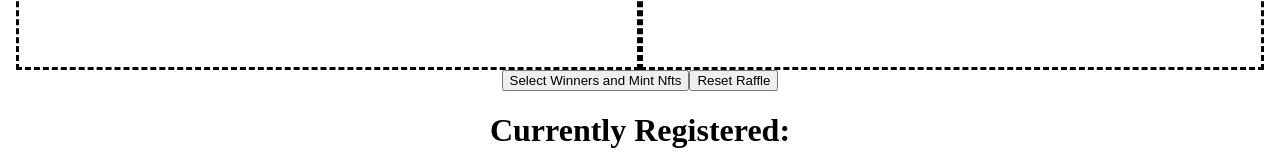
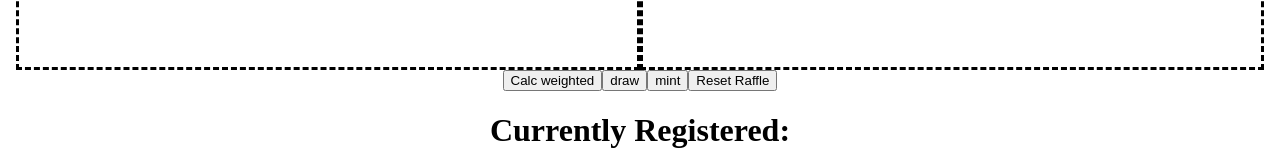
Before and after one commit to IanSmith1337/EmeraldWallet, a React (Create React App) app in the folder website/: page / in a window 1280 px wide. Shown: the part 796-952 px from the top of the page. Built offline with nearby package versions, Linux system fonts and the light colour scheme.

Commit message:
Hopefully this works

```diff
--- a/website/src/Pages/Home.js
+++ b/website/src/Pages/Home.js
@@ -97,25 +97,7 @@ export default function Home() {
     }
   }
 
-  const pullWinners = async function (num, wA, contract, minter) {
-    let wins = await contract.getWinnersFromRaffle()
-    let current = 0
-    let end = num
-    let max = minter.getSupply()
-    while (current < end && wins.length < max) {
-      try {
-        var addr = wA[Math.floor(Math.random() * wA.length)]
-        await contract.setWinnersFromRaffle(addr)
-        wins = await contract.getWinnersFromRaffle()
-        current++
-      } catch (error) {
-        continue
-      }
-    }
-    return wins
-  }
-
-  const awardAndMint = async () => {
+  const calcWeighted = async () => {
     try {
       const { ethereum } = window
 
@@ -127,31 +109,65 @@ export default function Home() {
           contractABI,
           signer,
         )
-        const minterContract = new ethers.Contract(
-          contractAddressMinter,
-          contractABIMinter,
+
+        await raffleContract.calcWeightedArrayFromRaffle({
+          gasLimit: 2000,
+        })
+      }
+    } catch (error) {
+      console.log('error')
+    }
+  }
+
+  const draw = async () => {
+    try {
+      const { ethereum } = window
+
+      if (ethereum) {
+        const provider = new ethers.providers.Web3Provider(ethereum)
+        const signer = provider.getSigner()
+        const raffleContract = new ethers.Contract(
+          contractAddress,
+          contractABI,
           signer,
         )
 
-        await raffleContract.calcWeightedArrayFromRaffle()
-        let weighted = await raffleContract.getWeightedFromRaffle()
-        const wArray = await weighted
-        var winnersList = await pullWinners(
-          1,
-          wArray,
-          raffleContract,
-          minterContract,
+        var wArray = await raffleContract.getWeightedFromRaffle()
+        console.log(wArray)
+        var addr = wArray[Math.floor(Math.random() * wArray.length)]
+        await raffleContract.setWinnersFromRaffle(addr)
+      }
+    } catch (error) {
+      console.log('error')
+    }
+  }
+
+  const mint = async () => {
+    try {
+      const { ethereum } = window
+
+      if (ethereum) {
+        const provider = new ethers.providers.Web3Provider(ethereum)
+        const signer = provider.getSigner()
+
+        const minterContract = new ethers.Contract(
+          contractAddressMinter,
+          contractABI,
+          signer,
         )
 
-        console.log(winnersList)
-        if (winnersList.length > 0) {
-          console.log('Drawing #1 Winners:')
-          winnersList.forEach((win) => {
-            console.log(' hi ', win.toString())
-            minterContract.mintTo(win)
-          })
-          setWinners(winnersList.toString())
-        }
+        const raffleContract = new ethers.Contract(
+          contractAddress,
+          contractABI,
+          signer,
+        )
+
+        var winList = await raffleContract.getWinnersFromRaffle()
+
+        winList.forEach((win) => {
+          console.log(win.toString())
+          minterContract.mintTo(win)
+        })
       }
     } catch (error) {
       console.log('error')
@@ -231,12 +247,12 @@ export default function Home() {
       )}
       {!admin && (
         <div>
-          <button onClick={awardAndMint}> Select Winners and Mint Nfts</button>
+          <button onClick={calcWeighted}>Calc weighted</button>
+          <button onClick={draw}>draw</button>
+          <button onClick={mint}>mint</button>
           <button onClick={reset}> Reset Raffle</button>
           <h1>Currently Registered:</h1>
           <p>{registered}</p>
-          <h1>Winners:</h1>
-          <p>{winners}</p>
         </div>
       )}
     </div>
```
